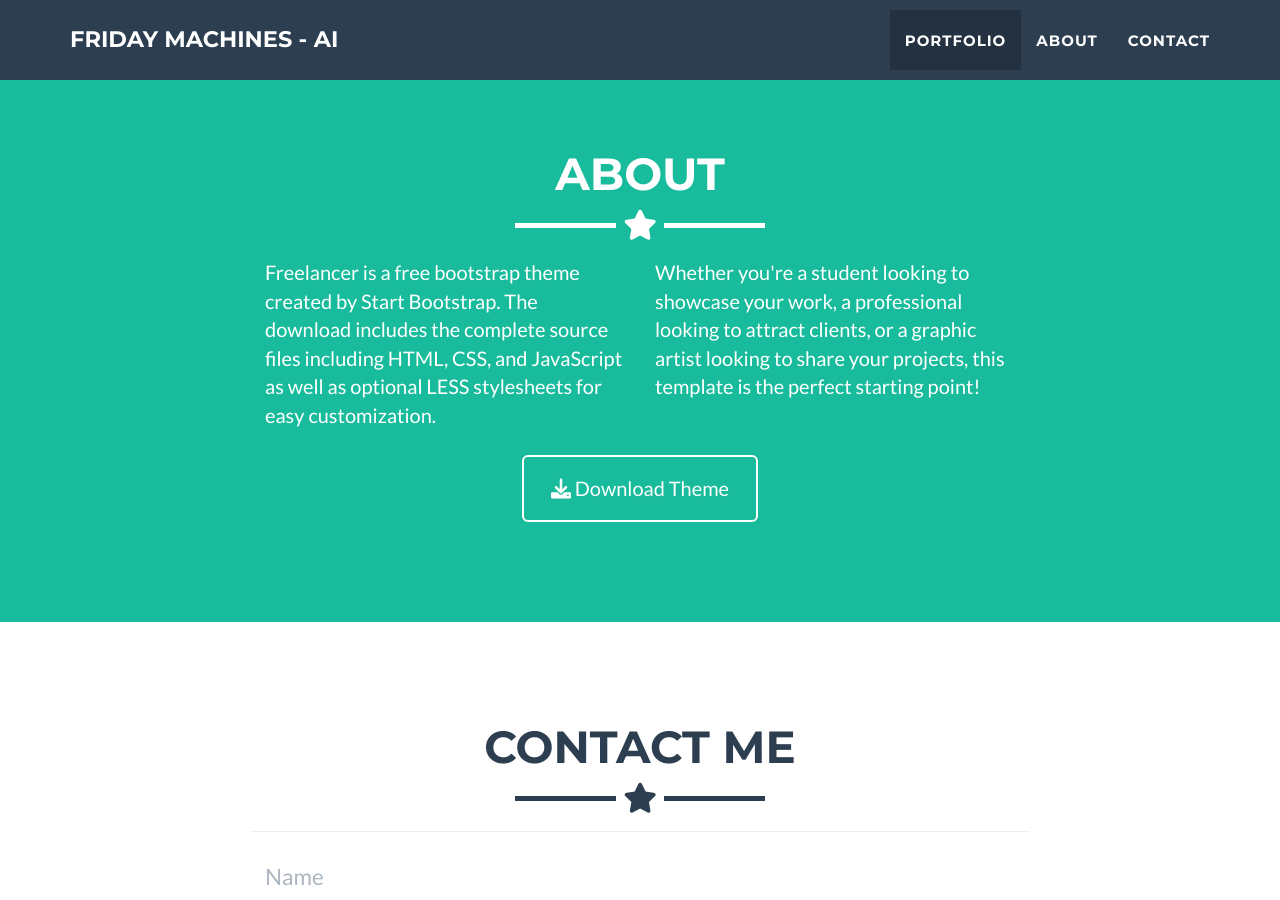
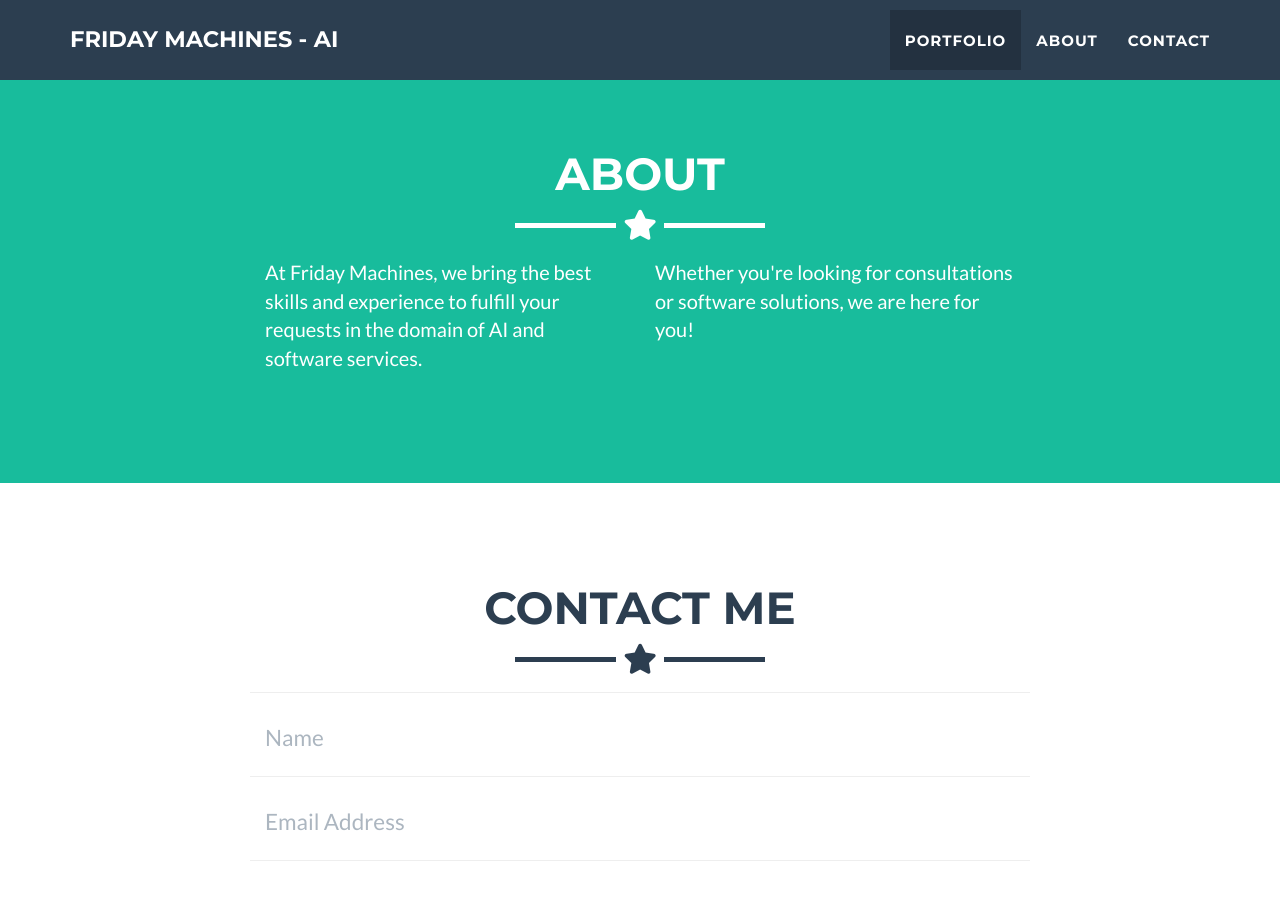
Before and after one commit to fridaymachines/fridaymachines.github.io, a Jekyll site: the page built from _posts/2014-07-18-project-1.markdown, in a window 1280 px wide and 900 px high, scrolled down 1495 px. Built offline with Jekyll 4.4.1, drawn with Linux system fonts in a browser that asks for light colours.

Commit message:
about page

```diff
--- a/_includes/about.html
+++ b/_includes/about.html
@@ -9,18 +9,10 @@
     </div>
     <div class="row">
       <div class="col-lg-4 col-lg-offset-2">
-        <p>Freelancer is a free bootstrap theme created by Start Bootstrap. The download includes the complete
-          source files including HTML, CSS, and JavaScript as well as optional LESS stylesheets for easy
-          customization.</p>
+        <p>At Friday Machines, we bring the best skills and experience to fulfill your requests in the domain of AI and software services.</p>
       </div>
       <div class="col-lg-4">
-        <p>Whether you're a student looking to showcase your work, a professional looking to attract clients, or
-          a graphic artist looking to share your projects, this template is the perfect starting point! </p>
-      </div>
-      <div class="col-lg-8 col-lg-offset-2 text-center">
-        <a href="https://github.com/jeromelachaud/freelancer-theme" class="btn btn-lg btn-outline">
-          <i class="fa fa-download"></i> Download Theme
-        </a>
+        <p>Whether you're looking for consultations or software solutions, we are here for you! </p>
       </div>
     </div>
   </div>
```
